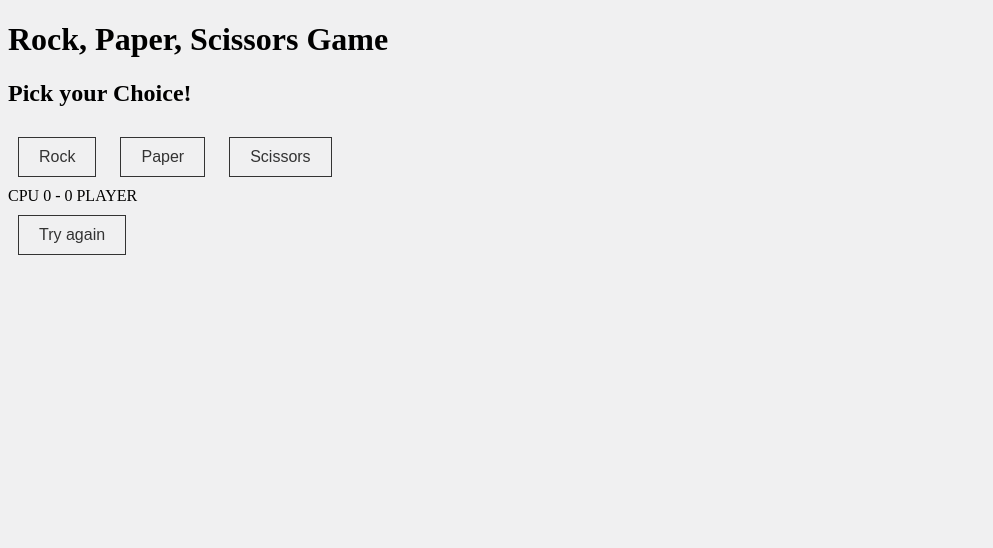
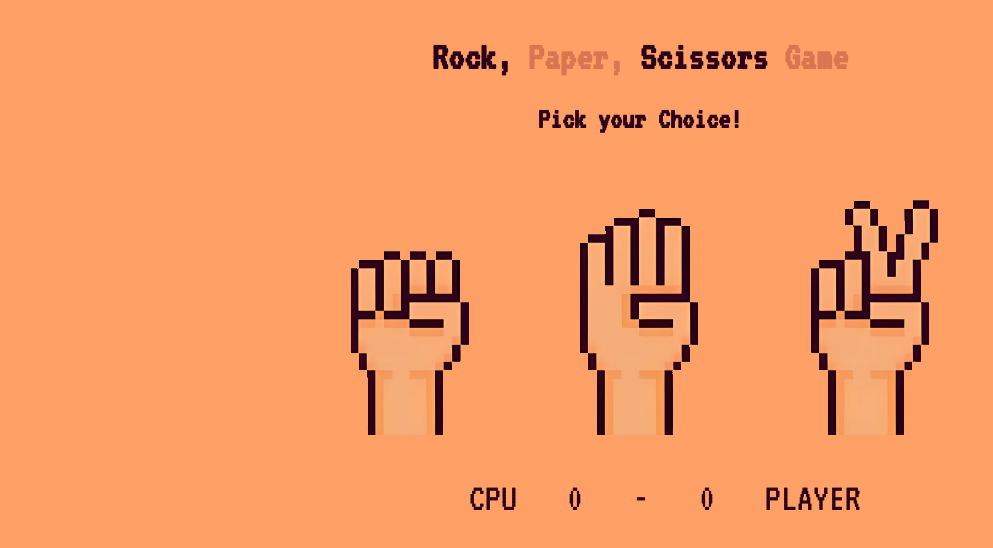
Before and after one commit to IdrissiYouness/RPS, a plain HTML site: page index.html in a window 1280 px wide. Shown: the whole page, without its empty margins (0-993 px from the left). Drawn offline with Linux system fonts and the light colour scheme.

Commit message:
Improve the game UI  and game experience for user

```diff
--- a/game.js
+++ b/game.js
@@ -95,9 +95,11 @@ function playRound(playerChoice) {
             document.getElementById("result").textContent = "The game is a tie!";
         }
 
-        document.getElementById("rock-btn").disabled = true;
-        document.getElementById("paper-btn").disabled = true;
-        document.getElementById("scissors-btn").disabled = true;
+
+        document.getElementById("new-game-btn").style.visibility= "visible";
+
+
+
     }
 }
 
@@ -136,10 +138,11 @@ function startNewGame(){
     maxrounds = 5;
     document.getElementById("player-score").textContent = playerScore;
     document.getElementById("cpu-score").textContent = computerScore;
-    document.getElementById("table-choises").innerHTML = "";
     document.getElementById("result").textContent = "";
-    document.getElementById("rock-btn").disabled = false;
-    document.getElementById("paper-btn").disabled = false;
-    document.getElementById("scissors-btn").disabled = false;
-    document.getElementById("player-choice").textContent = "";
+    document.getElementById("new-game-btn").style.visibility= "hidden";
+
 }
+
+
+
+document.getElementById("new-game-btn").addEventListener("click", startNewGame);
--- a/index.html
+++ b/index.html
@@ -12,20 +12,38 @@
 </head>
 <body>
 
+     <header>
 
-    <h1>Rock, Paper, Scissors Game</h1>
+        <h1>
+            <span style="color: #2d001a">Rock,</span>
+            <span style="color: #d87651">Paper,</span>
+            <span style="color: #2d001a;">Scissors </span>
+            <span style="color: #d87651;">Game</span>
+        </h1>
 
-    <h2>Pick your Choice!</h2>
+        <h2>Pick your Choice!</h2>
 
-    <button id="rock-btn">Rock</button>
-    <button id="paper-btn">Paper</button>
-    <button id="scissors-btn">Scissors</button>
+     </header>
+
+     <section>
+
+        <!--<button id="rock-btn">Rock</button>
+        <button id="paper-btn">Paper</button>
+        <button id="scissors-btn">Scissors</button>-->
+
+        <img src="rock_ic.png" alt="rock" id="rock-btn">
+        <img src="paper_ic.png" alt="paper" id="paper-btn">
+        <img src="scissors_ic.png" alt="scissors" id="scissors-btn">
+
+     </section>
 
 
 
 
-    <div>CPU      <span id="cpu-score">0</span> - <span id="player-score">0</span>   PLAYER</div>
 
+
+
+    <div class="scoreboard"><span id="cpu-title-score">CPU</span>  <span id="cpu-score">0</span> - <span id="player-score">0</span>   <span id="player-title-score">PLAYER</span></div>
     <div id="result"></div>
 
 
@@ -37,7 +55,7 @@
         </tr>
     </table>-->
 
-    <button onclick="startNewGame()">Try again</button>
+    <button id="new-game-btn" onclick="startNewGame()" >Try again</button>
 
 
 
--- a/style.css
+++ b/style.css
@@ -4,7 +4,9 @@ button:hover {
     background-color: #ddd;
 }
 body {
-    background-color: #f0f0f1;
+    background-color: #ffa066;
+    font-family: "VT323", monospace;
+    margin: 0;
 }
 
 button {
@@ -15,8 +17,62 @@ button {
     font-size: 16px;
     cursor: pointer;
     margin: 10px;
+    font-family: "VT323", monospace;
 }
 
 button:hover {
     background-color: #ddd;
 }
+
+
+h2 {
+
+    color: #2d001a;
+}
+
+header {
+    background-color: #ffa066;
+    color: #fff;
+    padding: 10px 20px;
+    text-align: center;
+    font-size: 20px;
+    font-family: "VT323", monospace;
+}
+
+section {
+    padding: 20px;
+    text-align: center;
+    background-color: #ffa066;
+
+    font-family: "VT323", monospace;
+}
+
+.scoreboard {
+    padding: 20px;
+    display: flex;
+    justify-content: center;
+    gap: 50px;
+    font-family: "VT323", monospace;
+    font-size: 40px;
+    margin-left: 50px;
+    color: #2d001a;
+}
+
+#result {
+    font-size: 20px;
+    display: flex;
+    justify-content: center;
+}
+
+#new-game-btn {
+    display: flex;
+    justify-content: center;
+    margin: auto;
+    visibility: hidden;
+    margin-top: 20px;
+}
+
+
+img:hover {
+    transform: scale(1.1);
+}
```
